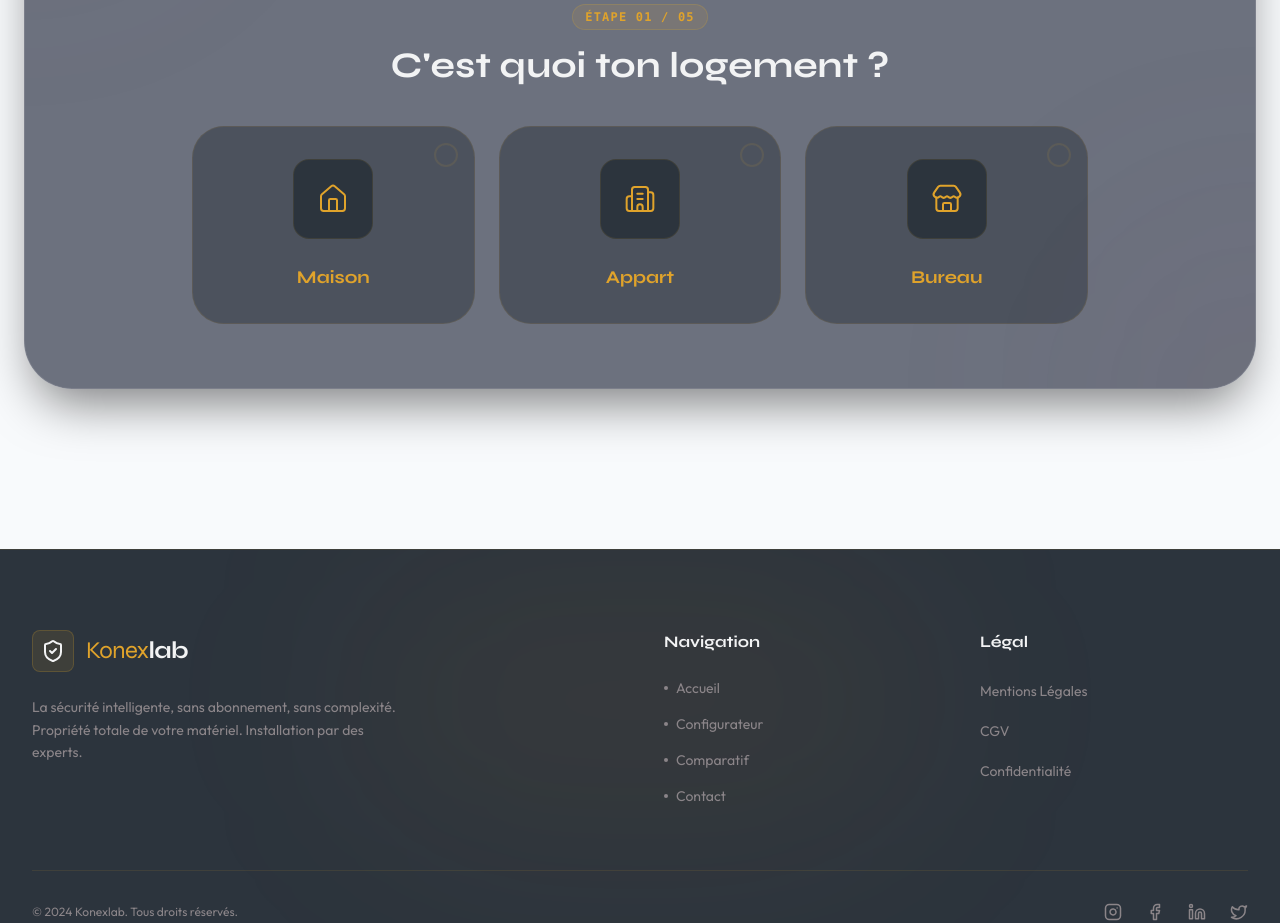
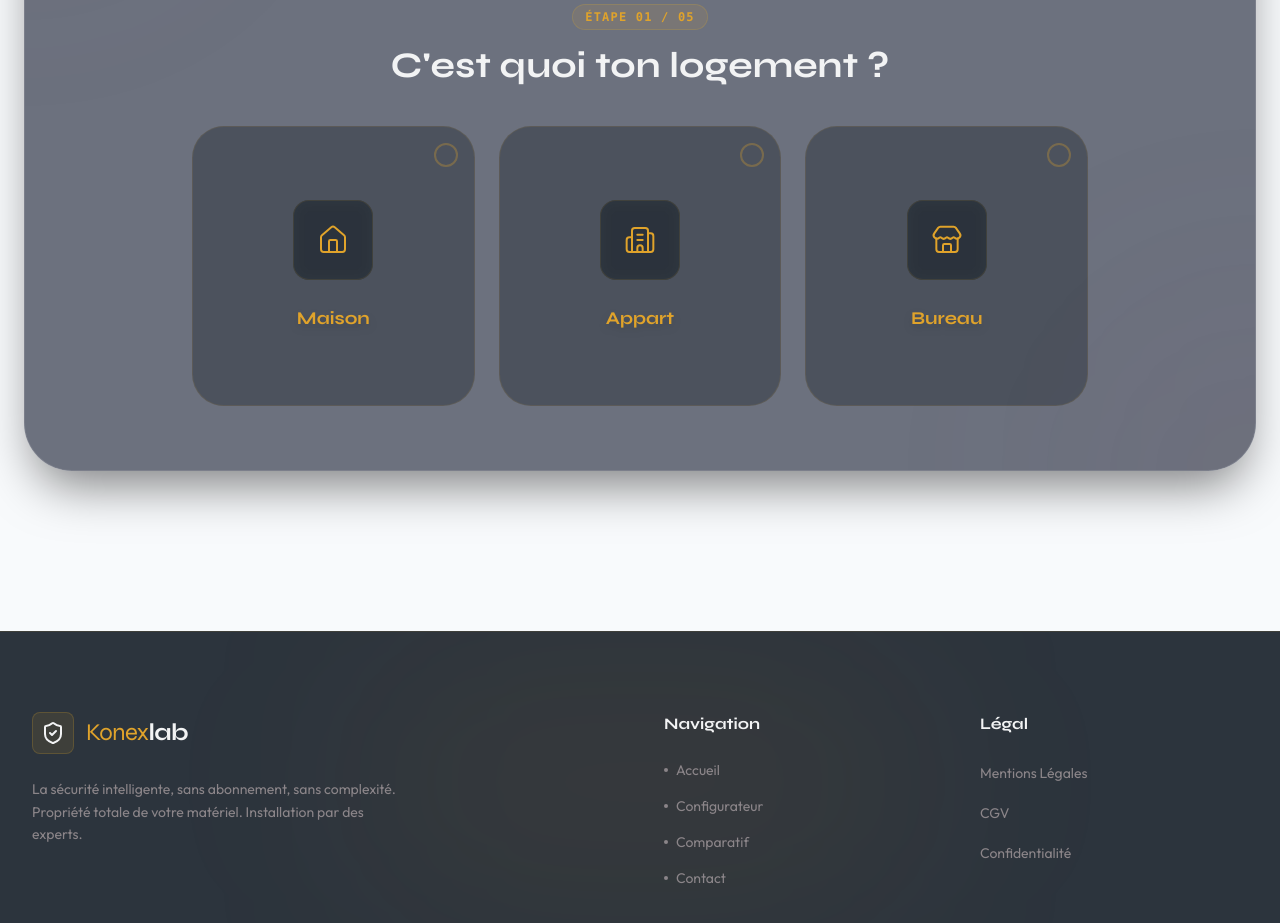
Before and after one commit to Lucaa-10/konexlab-site, a React (Vite) app: page / in a window 1280 px wide. Shown: the part 3400-4323 px from the top of the page. Built offline with nearby package versions, Linux system fonts and the light colour scheme.

Commit message:
Add files via upload

```diff
--- a/components/Configurator.tsx
+++ b/components/Configurator.tsx
@@ -133,18 +133,30 @@ const StepContent = ({ step, data, onSelect, direction }: { step: number, data:
             whileHover={{ y: -5, scale: 1.02 }}
             whileTap={{ scale: 0.98 }}
             onClick={() => onSelect(opt.v)}
-            className="group relative flex flex-col items-center justify-center gap-6 p-8 rounded-[2rem] bg-[#2C343D]/50 border border-[#E0A32B]/10 hover:bg-[#2C343D] hover:border-[#E0A32B]/40 transition-all duration-300 overflow-hidden"
+            className="group relative flex flex-col items-center justify-center gap-6 p-8 rounded-[2rem] bg-[#2C343D]/50 border border-[#E0A32B]/10 hover:border-[#E0A32B]/40 transition-all duration-300 overflow-hidden min-h-[280px]"
           >
-            <div className="absolute inset-0 bg-gradient-to-br from-[#E0A32B]/0 to-[#E0A32B]/0 group-hover:from-[#E0A32B]/5 group-hover:to-transparent transition-all duration-500"></div>
+            {/* Background Image */}
+            {opt.img && (
+              <div className="absolute inset-0 z-0">
+                <img
+                  src={opt.img}
+                  alt={opt.l}
+                  className="w-full h-full object-cover opacity-50 group-hover:opacity-100 group-hover:scale-110 transition-all duration-700"
+                />
+                <div className="absolute inset-0 bg-gradient-to-t from-[#0B1121] via-[#0B1121]/80 to-transparent opacity-90 group-hover:opacity-60 transition-all duration-500" />
+              </div>
+            )}
 
-            <div className="relative z-10 w-20 h-20 rounded-2xl bg-[#2C343D] border border-[#E0A32B]/10 flex items-center justify-center text-[#E0A32B] group-hover:text-[#F2F3F4] group-hover:scale-110 group-hover:border-[#E0A32B]/30 group-hover:shadow-[0_0_30px_-10px_rgba(224,163,43,0.2)] transition-all duration-300">
+            <div className="absolute inset-0 bg-gradient-to-br from-[#E0A32B]/0 to-[#E0A32B]/0 group-hover:from-[#E0A32B]/10 group-hover:to-transparent transition-all duration-500 z-10"></div>
+
+            <div className="relative z-20 w-20 h-20 rounded-2xl bg-[#2C343D]/80 backdrop-blur-sm border border-[#E0A32B]/10 flex items-center justify-center text-[#E0A32B] group-hover:text-[#F2F3F4] group-hover:scale-110 group-hover:border-[#E0A32B]/30 group-hover:shadow-[0_0_30px_-10px_rgba(224,163,43,0.2)] transition-all duration-300">
               <Icon size={32} strokeWidth={1.5} />
             </div>
 
-            <span className="relative z-10 font-display font-bold text-lg text-[#E0A32B] group-hover:text-white transition-colors">{opt.l}</span>
+            <span className="relative z-20 font-display font-bold text-lg text-[#E0A32B] group-hover:text-white transition-colors drop-shadow-lg">{opt.l}</span>
 
             {/* Selection Indicator */}
-            <div className="absolute top-4 right-4 w-6 h-6 rounded-full border-2 border-[#E0A32B]/10 flex items-center justify-center group-hover:border-[#E0A32B] transition-colors">
+            <div className="absolute top-4 right-4 w-6 h-6 rounded-full border-2 border-[#E0A32B]/30 flex items-center justify-center group-hover:border-[#E0A32B] transition-colors z-20">
               <div className="w-2.5 h-2.5 rounded-full bg-[#E0A32B] opacity-0 group-hover:opacity-100 transition-opacity scale-0 group-hover:scale-100 duration-300"></div>
             </div>
           </motion.button>
```
